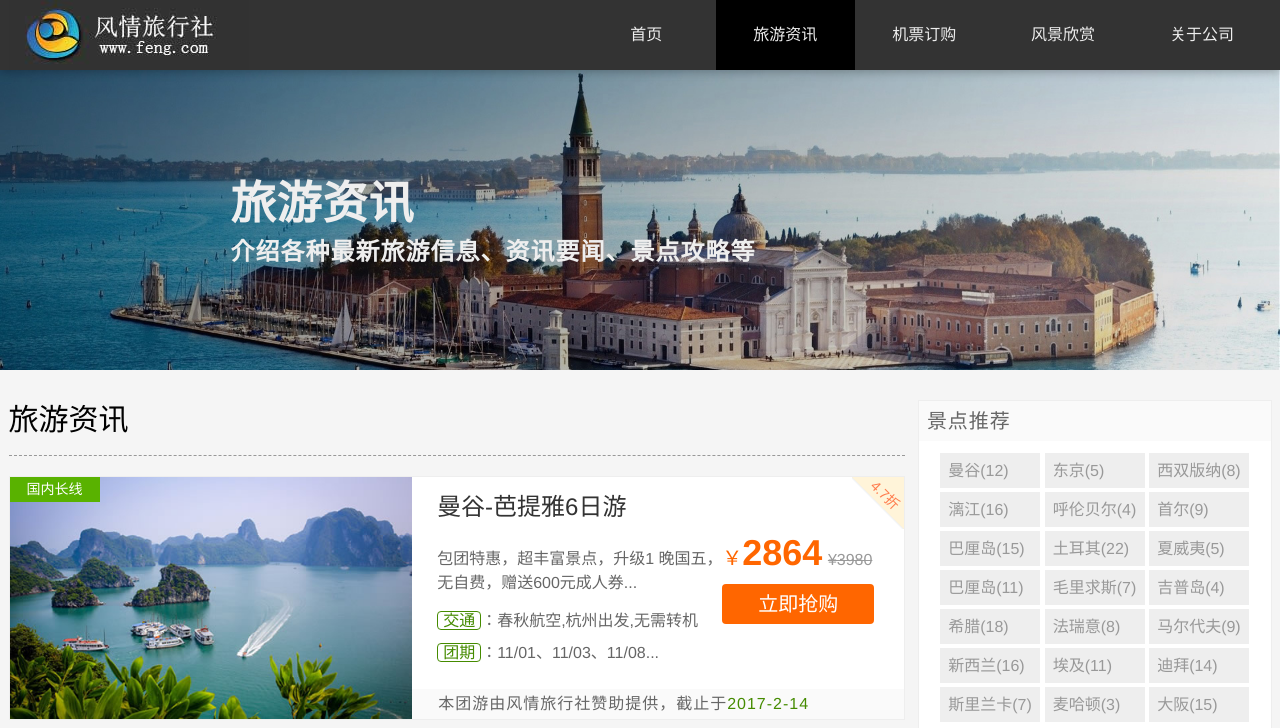
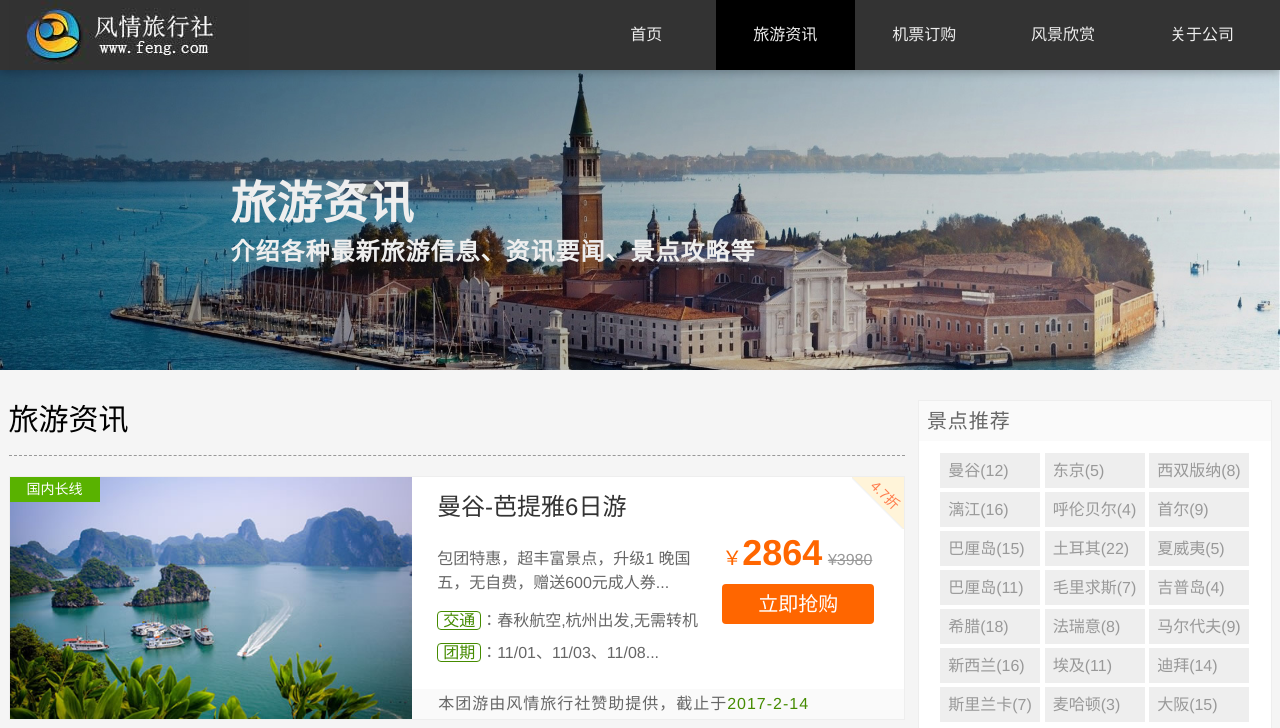
Before and after one commit to fengqingdoufu/train, a plain HTML site: page information.html in a window 1280 px wide. Shown: the top 728 px of the page. Drawn offline with Linux system fonts and the light colour scheme.

Commit message:
Update style.css

```diff
--- a/css/style.css
+++ b/css/style.css
@@ -140,7 +140,7 @@ div,figure,figcaption,input,button{box-sizing:border-box}
 #container .tour mark{background: #fff;border: 1px solid #458b00;border-radius: 4px;color: #458b00;padding: 0px 5px;}
 #container .tour hgroup{width: 300px;}
 #container .tour h2{font-size: 24px;font-weight: normal;color: #333;padding: 10px 0 10px 25px;border: none;}
-#container .tour h3{width: 300px;font-size: 16px;font-weight: normal;color: #666;line-height: 1.5;padding: 10px 0 10px 25px;}
+#container .tour h3{font-size: 16px;font-weight: normal;color: #666;line-height: 1.5;padding: 10px 0 10px 25px;}
 #container .tour .buy{position: absolute;top: 55px;right: 30px;}
 #container .tour .price{color: #f60;font-size: 20px;}
 #container .tour .price strong{font-size: 36px;}
```
